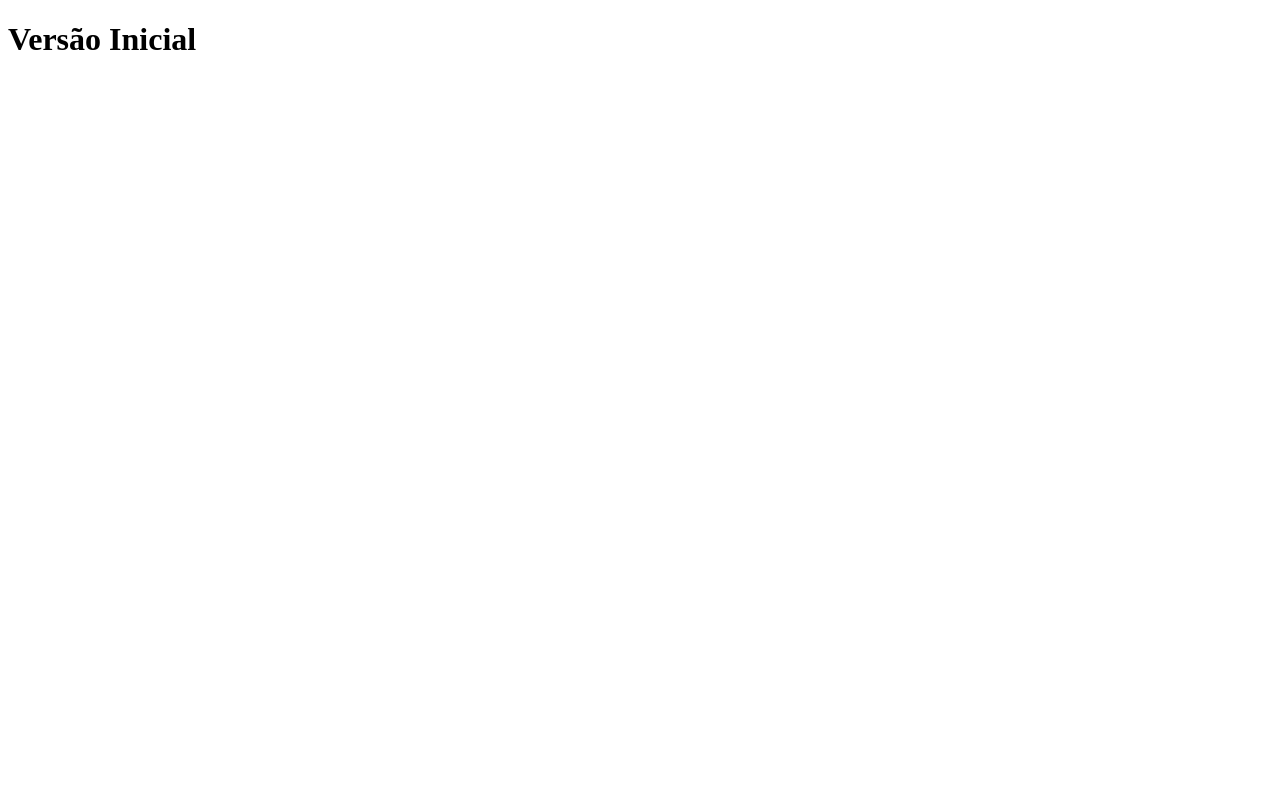
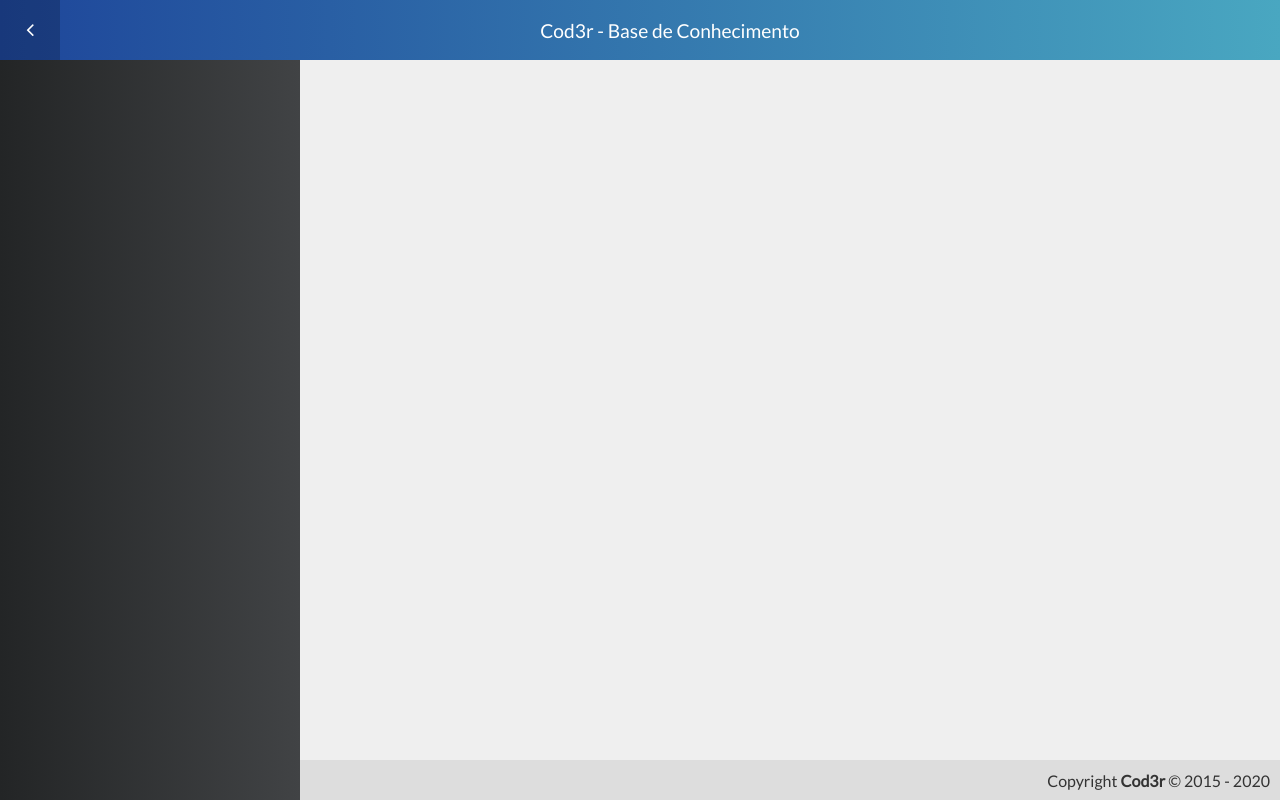
Before and after one commit to AguiarVicente/revisao_javascript, a Vue app in the folder 28_projeto_final/frontend/: page / in a window 1280 px wide. Built offline with nearby package versions, Linux system fonts and the light colour scheme.

Commit message:
modulo 28 - projeto final - frontend

```diff
--- a/28_projeto_final/frontend/public/index.html
+++ b/28_projeto_final/frontend/public/index.html
@@ -1,5 +1,5 @@
 <!DOCTYPE html>
-<html lang="en">
+<html lang="pt-BR">
   <head>
     <meta charset="utf-8">
     <meta http-equiv="X-UA-Compatible" content="IE=edge">
--- a/28_projeto_final/frontend/src/App.vue
+++ b/28_projeto_final/frontend/src/App.vue
@@ -1,15 +1,42 @@
 <template>
-	<div id="app">
-		<h1>Versão Inicial</h1>
-	</div>
+  <div id="app">
+    <Header title="Cod3r - Base de Conhecimento" :hideToggle="false"/>
+    <Menu />
+    <Content />
+    <Footer />
+  </div>
 </template>
 
 <script>
+import Header from "./components/template/Header";
+import Menu from "./components/template/Menu";
+import Content from "./components/template/Content";
+import Footer from "./components/template/Footer";
+
 export default {
-	name: "App",
-}
+  name: "App",
+  components: { Header, Menu, Content, Footer },
+};
 </script>
 
 <style>
+* {
+  font-family: "Lato", sans-serif;
+}
+body {
+  margin: 0;
+}
+#app {
+  -webki-font-smoothing: antialiased;
+  -moz-osx-font-smoothing: antialiased;
 
+  height: 100vh;
+  display: grid;
+  grid-template-rows: 60px 1fr 40px;
+  grid-template-columns: 300px 1fr;
+  grid-template-areas:
+    "header header"
+    "menu content"
+    "menu footer";
+}
 </style>
--- /dev/null
+++ b/28_projeto_final/frontend/src/components/template/Content.vue
@@ -0,0 +1,17 @@
+<template>
+  <div class="content"></div>
+</template>
+
+<script>
+export default {
+  name: 'Content'
+}
+</script>
+
+<style>
+  .content{
+    grid-area: content;
+    background-color: #efefef;
+    padding: 20px;
+  }
+</style>
--- /dev/null
+++ b/28_projeto_final/frontend/src/components/template/Footer.vue
@@ -0,0 +1,24 @@
+<template>
+  <footer class="footer">
+    <span>Copyright <strong>Cod3r</strong> © 2015 - 2020</span>
+  </footer>
+</template>
+
+<script>
+export default {
+  name: 'Footer'
+}
+</script>
+
+<style>
+  .footer{
+    grid-area: footer;
+    background-color: #ddd;
+    color: #333;
+
+    display: flex;
+    align-items: center;
+    justify-content: flex-end;
+    padding-right: 10px;
+  }
+</style>
--- /dev/null
+++ b/28_projeto_final/frontend/src/components/template/Header.vue
@@ -0,0 +1,67 @@
+<template>
+  <header class="header">
+    <a class="toggle" @click="toggleMenu" v-if="!hideToggle">
+      <i class="fa fa-lg" :class="icon"></i>
+    </a>
+    <h1 class="title">{{title}}</h1>
+  </header>
+</template>
+
+<script>
+export default {
+  name: "Header",
+  props: {
+    title: String,
+    hideToggle: Boolean,
+  },
+  computed: {
+    icon(){
+      return "fa-angle-left"
+    }
+  },
+  methods: {
+    toggleMenu() {
+
+    }
+  }
+};
+</script>
+
+<style>
+.header {
+  grid-area: header;
+  background: linear-gradient(to right, #1e469a, #49a7c1);
+
+  display: flex;
+  justify-content: center;
+  align-items: center;
+}
+.title {
+  font-size: 1.2rem;
+  color: #fff;
+  font-weight: 100;
+  flex-grow: 1;
+  text-align: center;
+}
+
+.title a {
+  color: #fff;
+  text-decoration: none;
+}
+
+header.header > a.toggle {
+  width: 60px;
+  height: 100%;
+  color: #fff;
+  justify-self: flex-start;
+  text-decoration: none;
+
+  display: flex;
+  justify-content: center;
+  align-items: center;
+}
+
+header.header > a.toggle:hover {
+  background-color: rgba(0, 0, 0, .2);
+}
+</style>
--- /dev/null
+++ b/28_projeto_final/frontend/src/components/template/Menu.vue
@@ -0,0 +1,20 @@
+<template>
+  <aside class="menu"></aside>
+</template>
+
+<script>
+export default {
+  name: 'Menu'
+}
+</script>
+
+<style>
+ .menu{
+   grid-area: menu;
+   background: linear-gradient(to right, #232526, #414345);
+
+   display: flex;
+   flex-direction: column;
+   flex-wrap: wrap;
+ }
+</style>
--- a/28_projeto_final/frontend/src/main.js
+++ b/28_projeto_final/frontend/src/main.js
@@ -1,3 +1,4 @@
+import 'font-awesome/css/font-awesome.css'
 import Vue from 'vue'
 
 import App from './App'
```
